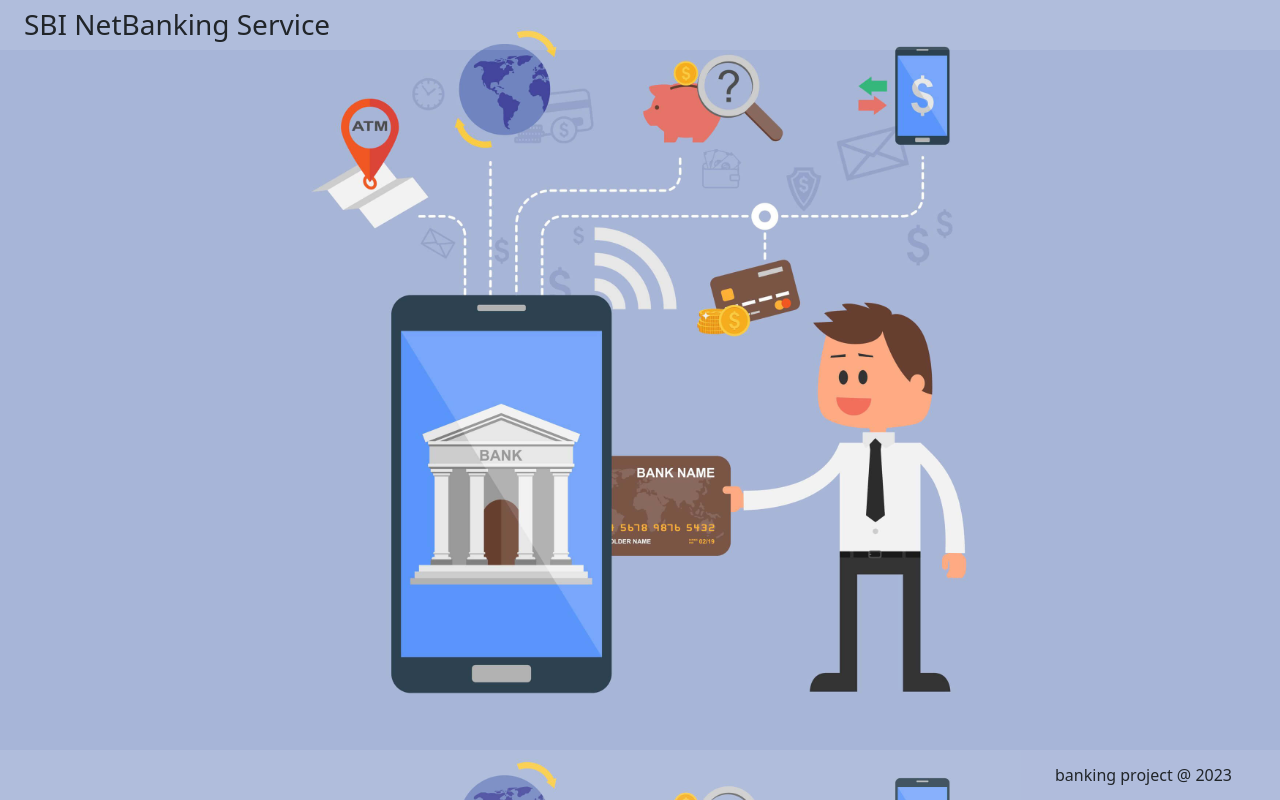
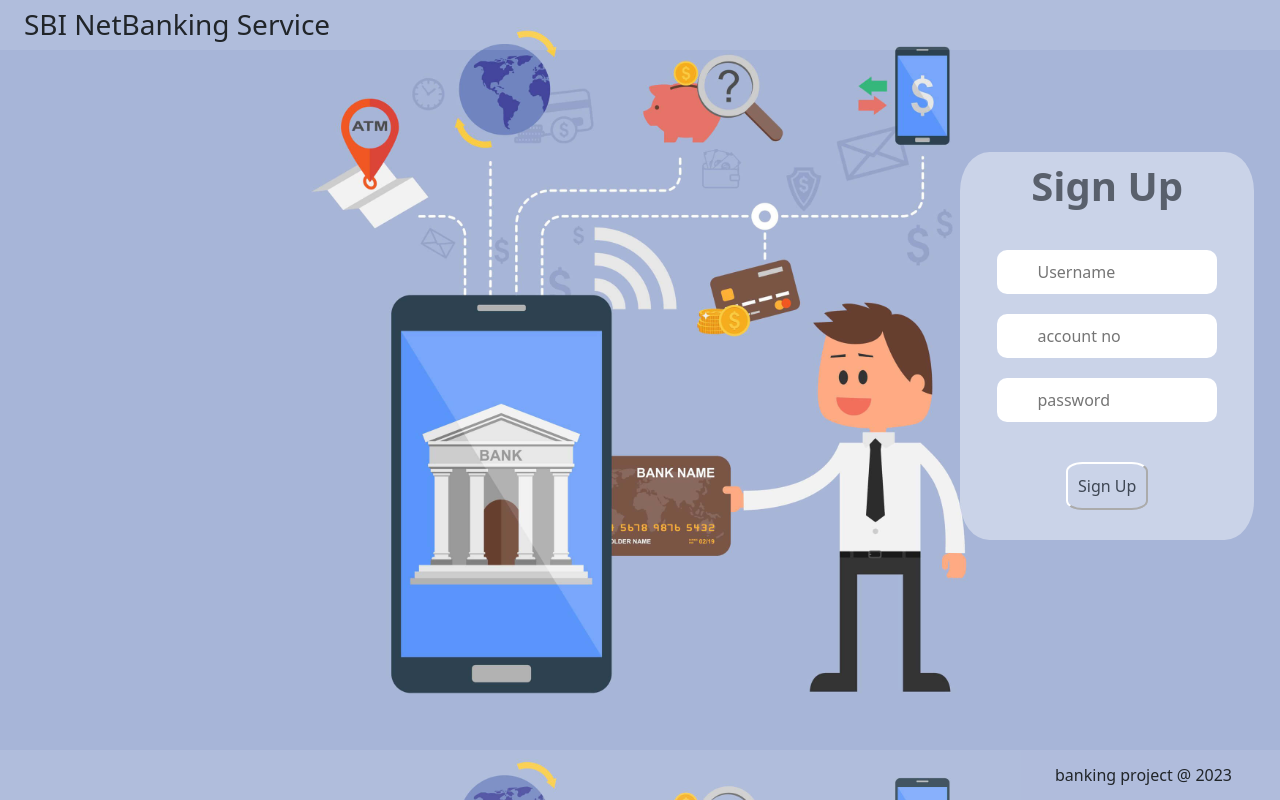
Before and after one commit to karishmap29/bank, an Angular app: page /register in a window 1280 px wide. Before the commit this address led to /. Built offline with nearby package versions, Linux system fonts and the light colour scheme.

Commit message:
initial commit

```diff
--- a/src/app/app-routing.module.ts
+++ b/src/app/app-routing.module.ts
@@ -2,10 +2,12 @@
 import { RouterModule, Routes } from '@angular/router';
 import { DashboardComponent } from './dashboard/dashboard.component';
 import { LoginComponent } from './login/login.component';
+import { RegisterComponent } from './register/register.component';
 
 const routes: Routes = [
   {path:'',component:LoginComponent},
-  {path:'dashboard',component:DashboardComponent}
+  {path:'dashboard',component:DashboardComponent},
+  {path:'register',component:RegisterComponent}
 ];
 
 @NgModule({
--- a/src/app/app.module.ts
+++ b/src/app/app.module.ts
@@ -6,12 +6,14 @@
 import { AppComponent } from './app.component';
 import { LoginComponent } from './login/login.component';
 import { DashboardComponent } from './dashboard/dashboard.component';
+import { RegisterComponent } from './register/register.component';
 
 @NgModule({
   declarations: [
     AppComponent,
     LoginComponent,
-    DashboardComponent
+    DashboardComponent,
+    RegisterComponent
   ],
   imports: [
     BrowserModule,
--- a/src/app/dashboard/dashboard.component.html
+++ b/src/app/dashboard/dashboard.component.html
@@ -1 +1,3 @@
-<p>dashboard works!</p>
+<div>
+    <h1>welcome Here</h1>
+</div>
--- a/src/app/login/login.component.html
+++ b/src/app/login/login.component.html
@@ -5,5 +5,6 @@
        <span><i class="fa fa-user"></i> <input type="text" [(ngModel)]="acno" id="a1" name="acnum1" [placeholder]="inputplaceholder"></span><br>
         <span><i class="fa fa-lock"></i><input type="password" [(ngModel)]="psw"  id="p1" name="paswrd1" placeholder="password"></span><br>
         <button type="button" (click)="login()">Login</button>
+        <div class="text-center " style="color:rgba(15, 15, 17, 0.721);font-size: 13px;">Not Registered?<a style="text-decoration: none;color:black;"  routerLink="register">Register Here</a></div>
     </form>
 </div>
--- a/src/app/login/login.component.ts
+++ b/src/app/login/login.component.ts
@@ -1,4 +1,6 @@
 import { Component } from '@angular/core';
+import { Router } from '@angular/router';
+import { DataService } from '../services/data.service';
 
 @Component({
   selector: 'app-login',
@@ -14,15 +16,9 @@
   // or acno:any
   psw=''
 
-  userDetails:any={
-    1000:{acno:1000,username:"anu",password:"abc123",balance:0},
-    1001:{acno:1001,username:"amal",password:"abc123",balance:0},
-    1002:{acno:1002,username:"arun",password:"abc123",balance:0},
-    1003:{acno:1003,username:"akil",password:"abc123",balance:0},
 
-  }
 
-  constructor(){}
+  constructor(private router:Router,private ds:DataService) {}
 
   ngOnInit(): void {
 
@@ -32,10 +28,11 @@
     //  alert('login clicked')
     var acnum=this.acno //to make the code shorter
     var psw=this.psw
-    var userDetails=this.userDetails
+    var userDetails=this.ds.userDetails
     if(acnum in userDetails){
       if(psw==userDetails[acnum]["password"]){  //acnum is a variable. so no quotes. but password is a keyword. so give in quotes.
       alert("login success")
+      this.router.navigateByUrl('dashboard')
       }
       else{
         alert("incorrect password!")
--- /dev/null
+++ b/src/app/register/register.component.css
@@ -0,0 +1,41 @@
+.reg{
+    width: 23%;
+    margin: 20px;
+    padding: 10px;
+    margin-left: 75%;
+    margin-top: 8%;
+    background-color: rgba(255,255,255,0.4);
+    text-align: center;
+    border-radius: 10%;
+    }
+    /* span{
+        /* position: relative; */
+
+    /* } */
+    /* span i{ */
+        /* position: absolute; */
+        /* left: 18px;
+        top: 5px; */
+    /* } */
+    #a2, #p2,#u2{
+        width: 80%;
+        padding: 10px;
+        padding-left: 40px;
+        margin-bottom: 20px;
+        border: none;
+        border-radius: 10px;
+    }
+    button{
+        background-color: transparent;
+        /* border: white; */
+        padding: 10px;
+        margin: 20px;
+        border-color: white;
+        border-radius: 20%;
+        color: rgba(9, 16, 26, 0.721);
+        font-weight: 500;
+    }
+    button:hover{
+        transform: scale(1.1,1.1);
+        background-color: rgba(250, 235, 215, 0.329);
+    }
--- /dev/null
+++ b/src/app/register/register.component.html
@@ -0,0 +1,9 @@
+<div class="reg">
+    <h3 style="margin-bottom:40px; font-size: 40px;color:rgba(46, 51, 59, 0.721);font-weight: 600;" >Sign Up</h3>
+    <form action="">
+        <input type="text" id="u2" name="usernum1" placeholder="Username">
+        <input type="text" id="a2" name="acnum1" placeholder="account no"><br>
+        <input type="password"   id="p2" name="pswrd1"  placeholder="password"><br>
+        <button type="button" (click)="register()" >Sign Up</button>
+    </form>
+</div>
--- /dev/null
+++ b/src/app/register/register.component.ts
@@ -0,0 +1,24 @@
+import { registerLocaleData } from '@angular/common';
+import { Component, OnInit } from '@angular/core';
+import { DataService } from '../services/data.service';
+
+@Component({
+  selector: 'app-register',
+  templateUrl: './register.component.html',
+  styleUrls: ['./register.component.css']
+})
+export class RegisterComponent implements OnInit{
+
+ constructor(private ds:DataService){
+
+ }
+ ngOnInit():void{
+
+ }
+
+  register(){
+
+    let userDetails=this.ds.userDetails
+    }
+
+}
--- /dev/null
+++ b/src/app/services/data.service.ts
@@ -0,0 +1,18 @@
+import { Injectable } from '@angular/core';
+
+@Injectable({
+  providedIn: 'root'
+})
+export class DataService {
+
+  constructor() { }
+
+
+  userDetails:any={
+    1000:{acno:1000,username:"anu",password:"abc123",balance:0},
+    1001:{acno:1001,username:"amal",password:"abc123",balance:0},
+    1002:{acno:1002,username:"arun",password:"abc123",balance:0},
+    1003:{acno:1003,username:"akil",password:"abc123",balance:0},
+
+  }
+}
```
Also changed, not shown: 2 other files (tests, documents, lock files or other folders).
